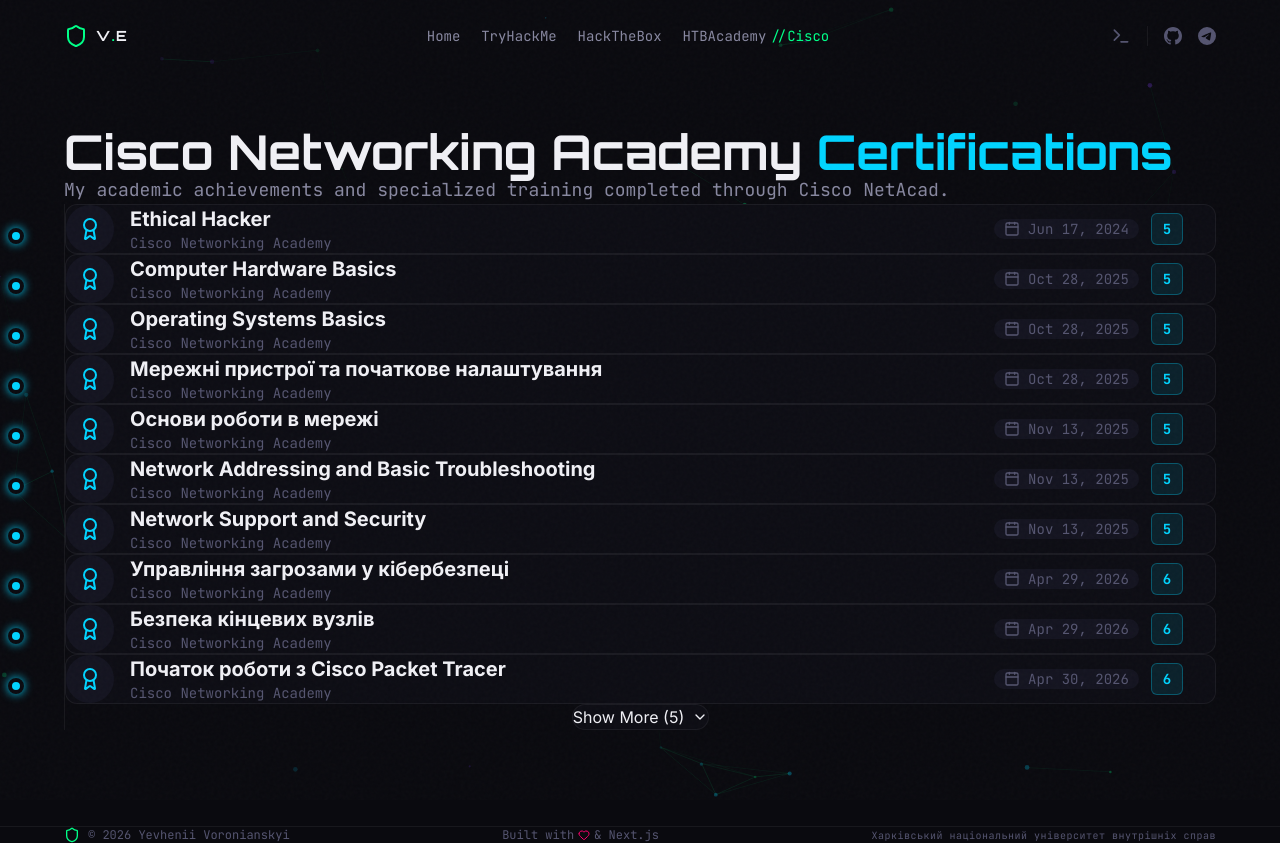
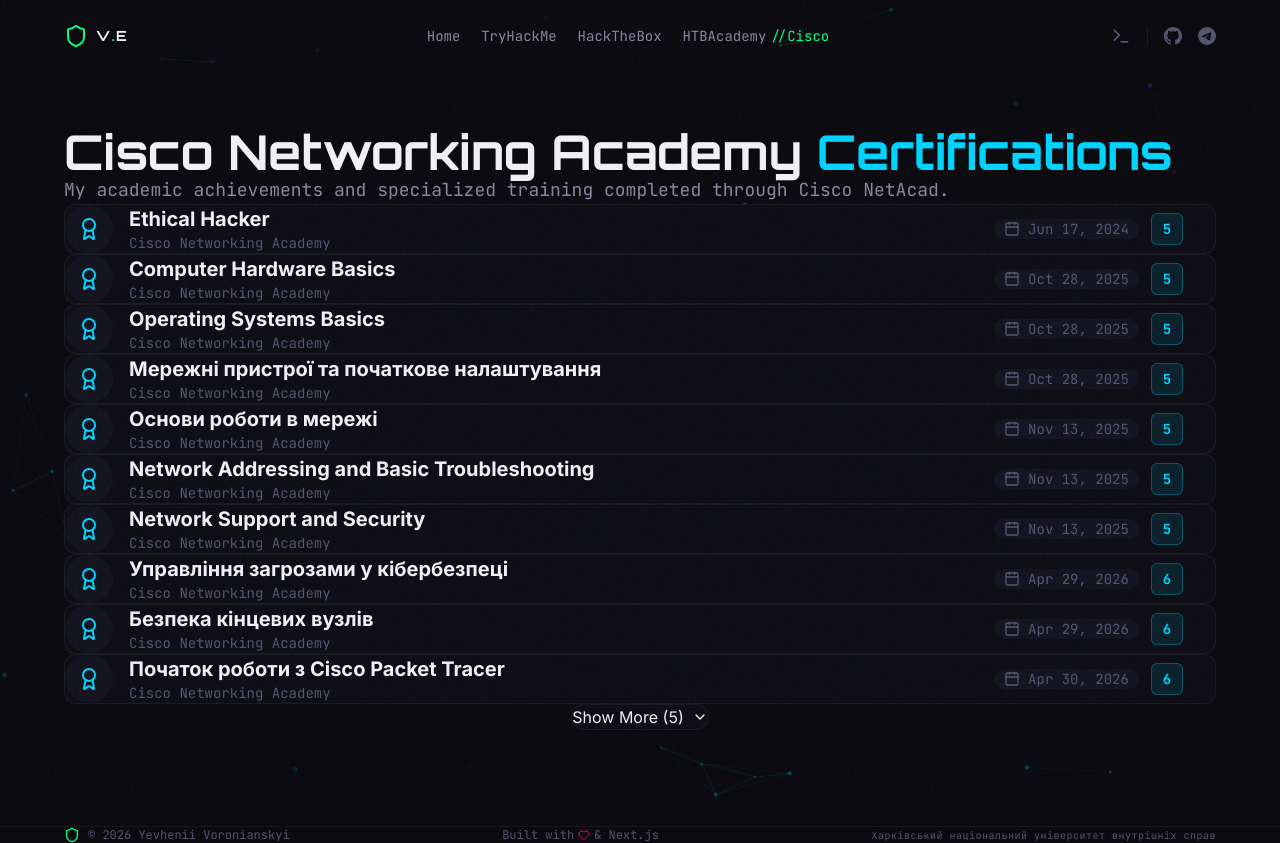
Before and after one commit to kavein0/portfolio, a Next.js app: page /cisco in a window 1280 px wide. Built offline with nearby package versions, Linux system fonts and the light colour scheme.

Commit message:
Remove timeline styling from Cisco page list

```diff
--- a/src/app/cisco/page.tsx
+++ b/src/app/cisco/page.tsx
@@ -24,7 +24,7 @@
         </p>
       </motion.div>
 
-      <div className="relative border-l border-[var(--border-default)] ml-4 md:ml-8 pl-8 md:pl-12 py-4 space-y-12">
+      <div className="relative py-4 space-y-6">
         {visibleCerts.map((cert, i) => (
           <motion.div
             key={cert.name}
@@ -34,8 +34,6 @@
             transition={{ delay: i * 0.1, duration: 0.5, ease: "easeOut" }}
             className="relative"
           >
-            {/* Timeline Dot */}
-            <div className="absolute -left-[41px] md:-left-[57px] top-6 w-4 h-4 rounded-full bg-[var(--cyber-blue)] shadow-[0_0_10px_var(--cyber-blue)] border-4 border-[var(--bg-primary)]" />
 
             {(() => {
               const Wrapper = cert.url ? 'a' : 'div';
```
